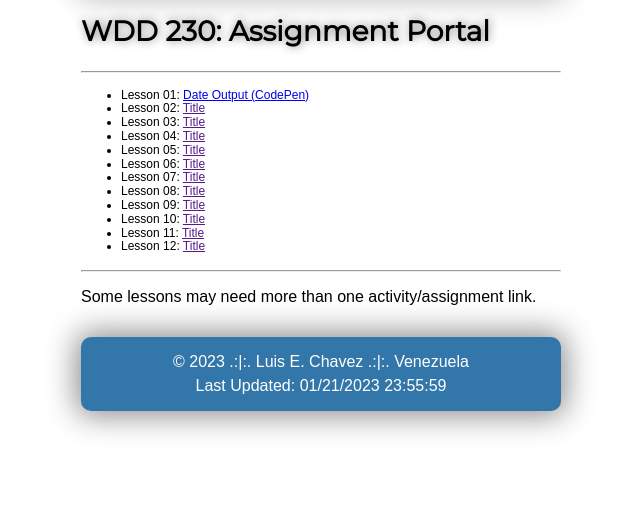
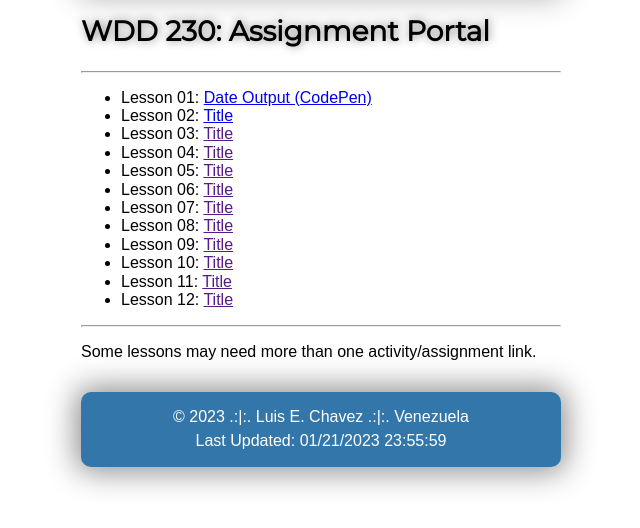
Before and after one commit to lechavezl/wdd230, a plain HTML site: page index.html in a window 1280 px wide. Shown: the part 208-736 px from the top of the page, without its empty margins (319-959 px from the left). Drawn offline with Linux system fonts and the light colour scheme.

Commit message:
Added some changes

```diff
--- a/index.html
+++ b/index.html
@@ -24,7 +24,7 @@
         <hr>
         <ul>
             <li>Lesson 01: <a href="https://codepen.io/lechavezl/full/PoBbpmy">Date Output (CodePen)</a></li>
-            <li>Lesson 02: <a href="">Title</a></li>
+            <li>Lesson 02: <a href="design-principles.html">Title</a></li>
             <li>Lesson 03: <a href="">Title</a></li>
             <li>Lesson 04: <a href="">Title</a></li>
             <li>Lesson 05: <a href="">Title</a></li>
--- a/styles/small.css
+++ b/styles/small.css
@@ -43,12 +43,12 @@ main > h2 {
 
 li {
     font-family: Arial, Helvetica, sans-serif;
-    font-size: 12px;
+    font-size: 16px;
 }
 
 p {
     font-family: 'Roboto Slab', serif;
-    font-size: 12px;
+    font-size: 16px;
     text-align: center;
     font-family: Arial, Helvetica, sans-serif;
 }
```
